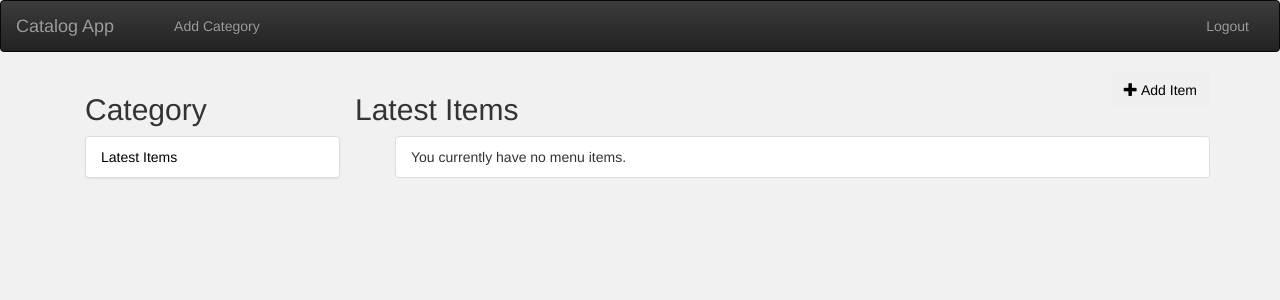
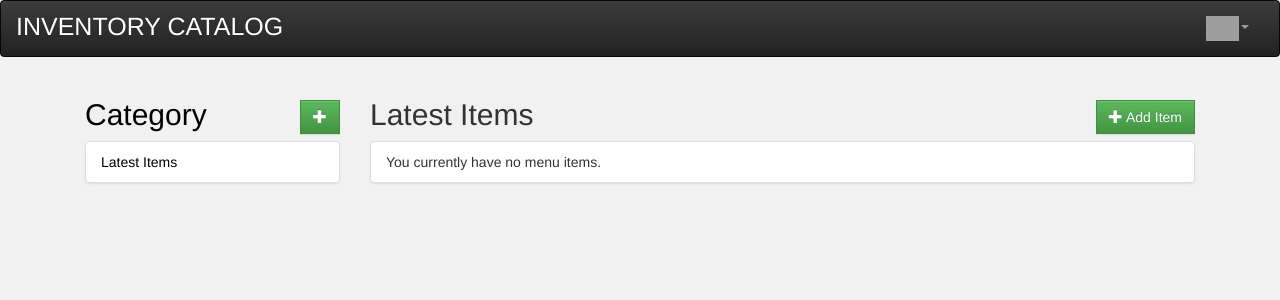
Before and after one commit to ddavignon/item-catalog, a Flask app: page / in a window 1280 px wide. Shown: the top 300 px of the page. Run offline with Flask 2, Linux system fonts and the light colour scheme; the visitor is signed in with stand-in values (Sample User, id 1); some libraries are stand-ins or nearby versions; grey boxes are pictures that could not be loaded.

Commit message:
add more styling

```diff
--- a/application.py
+++ b/application.py
@@ -64,11 +64,8 @@ def newCategory():
         return redirect('/login')
     if request.method == 'POST':
         print login_session
-        # if 'user_id' not in login_session and 'email' in login_session:
-        #     login_session['user_id'] = getUserID(login_session['email'])
-        # else:
-        #     flash('Could not find user!')
-        #     return redirect(url_for('showCatalog'))
+        if 'user_id' not in login_session and 'email' in login_session:
+            login_session['user_id'] = getUserID(login_session['email'])
         newCategory = Category(
             name=request.form['name'],
             user_id=login_session['user_id'])
@@ -122,12 +119,14 @@ def deleteCategory(category_id):
 @app.route('/categories/<int:category_id>/items/')
 def showCategoryItems(category_id):
     category = session.query(Category).filter_by(id=category_id).one()
+    categories = session.query(Category).all()
     creator = getUserInfo(category.user_id)
     items = session.query(
         CatalogItem).filter_by(category_id=category_id).order_by(CatalogItem.id.desc())
     quantity = items.count()
     return render_template(
         'catalog_menu.html',
+        categories=categories,
         category=category,
         items=items,
         quantity=quantity,
--- a/static/styles.css
+++ b/static/styles.css
@@ -20,8 +20,8 @@ li {
 	list-style-type: none
 }
 
-li {
-	padding-left: 30px;
+ul {
+	padding-left: 0;
 }
 
 h3 {
@@ -46,7 +46,7 @@ h3 {
 }
 
 .name {
-	padding: 1rem;
+	padding: 0;
 }
 
 .editdeletepane {
@@ -64,3 +64,13 @@ h3 {
 .detail-card {
 	margin: 0;
 }
+
+.navbar-profile-image {
+	height: 40px;
+	padding-bottom: 15px;
+}
+
+.navbar-brand {
+	text-transform: uppercase;
+	font-size: 2.5rem;
+}
--- a/templates/catalog.html
+++ b/templates/catalog.html
@@ -4,15 +4,18 @@
 {% include "category_panel.html" %}
 <div class="col-md-9">
 	<div class="row">
+		<div class="col-md-12">
+			<h2>Latest Items
 				<div class="pull-right">
 					<a href = "{{ url_for('newCatalogItem') }}">
-				<button class="btn btn-basic primary">
+						<button class="btn btn-success primary">
 							<span class="glyphicon glyphicon-plus" aria-hidden="true"></span>
 								Add Item
 						</button>
 					</a>
 				</div>
-		<h2>Latest Items</h2>
+			</h2>
+		</div>
 	</div>
 	{% include "catalog_list.html" %}
 </div>
--- a/templates/catalog_list.html
+++ b/templates/catalog_list.html
@@ -1,13 +1,13 @@
-<div class="row">
+<ul class="list-group">
 	{% if items and quantity > 0 %}
 	    {% for i in items %}
-	    <div class="col-md-12 card list-card">
+	    <li class="list-group-item">
+			<div class="row">
+				<div class="col-md-12">
 				<!-- <img class="img-thumbnail pull-left" src="http://placehold.it/150" alt="image placeholder" /> -->
 					<span class="name">
 						<a href="{{ url_for('showCatalogItem', category_id=i.category_id, catalog_item_id=i.id) }}" >
-    				<h3>{{i.name}}<br><small>({{ i.category.name }})</small></h3>
-    			</a>
-        	</span>
+							<h3>{{i.name}}</a><br><small>({{ i.category.name }})</small>
 						{% if i.user_id == session.user_id %}
 						<div class="editdeletepane pull-right">
 							<a href="{{ url_for('editCatalogItem', category_id=i.category_id, catalog_item_id=i.id) }}">
@@ -23,7 +23,11 @@
 							</a>
 						</div>
 						{% endif %}
+					</h3>
+					</span>
 				</div>
+			</div>
+	    </li>
 	    {% endfor %}
 	{% else %}
 	<ul>
@@ -32,4 +36,4 @@
 	    </li>
 	</ul>
 	{% endif %}
-</div>
+</ul>
--- a/templates/category_panel.html
+++ b/templates/category_panel.html
@@ -1,21 +1,41 @@
 <div class="col-md-3" style="height: 100%">
-  <h2>Category</h2>
+  <div class="row">
+    <div class="col-md-12">
+      <h2>
+        <a href="{{ url_for('showCatalog') }}">Category</a>
+        <div class="pull-right">
+          <a href = "{{ url_for('newCategory') }}">
+            <button class="btn btn-success primary">
+              <span class="glyphicon glyphicon-plus" aria-hidden="true"></span>
+            </button>
+          </a>
+        </div>
+      </h2>
+    </div>
+  </div>
   <ul class="list-group">
   	<li class="list-group-item"><a href="{{ url_for('showCatalog') }}">Latest Items</a></li>
     {% for c in categories %}
-      <li class="list-group-item"><a href="{{ url_for('showCategoryItems', category_id=c.id) }}">{{ c.name }}</a>
+      <li class="list-group-item">
+        <div class="row">
+          <div class="col-md-12">
+            <a href="{{ url_for('showCategoryItems', category_id=c.id) }}">{{ c.name }}</a>
             {% if c.user_id == session.user_id %}
-        <a href="{{ url_for('editCatalogItem', category_id=c.id, catalog_item_id=c.id) }}">
+            <div class="pull-right">
+              <a href="{{ url_for('editCategory', category_id=c.id, catalog_item_id=c.id) }}">
                 <button class="btn btn-default edit">
                   <span class="glyphicon glyphicon-edit" aria-hidden="true"></span>
                 </button>
               </a>
-        <a href="{{ url_for('deleteCatalogItem', category_id=c.id, catalog_item_id=c.id) }}">
+              <a href="{{ url_for('deleteCategory', category_id=c.id, catalog_item_id=c.id) }}">
                 <button class="btn btn-danger delete">
                   <span class="glyphicon glyphicon-remove" aria-hidden="true"></span>
                 </button>
               </a>
+            </div>
             {% endif %}
+          </div>
+        </div>
       </li>
     {% endfor %}
   </ul>
--- a/templates/edit_catalog_item.html
+++ b/templates/edit_catalog_item.html
@@ -23,7 +23,7 @@
 						<input type ="text" class="form-control" maxlength="10" name="price" value="{{ item.price }}">
 					</div>
 					{% include "category_form_list.html" %}
-					<button type="submit" class="btn btn-basic" id="submit" type="submit">
+					<button type="submit" class="btn btn-success" id="submit" type="submit">
 					<span class="glyphicon glyphicon-glass" aria-hidden="true"></span>Update</button>
 					<button class="btn btn-default delete">
 						<span class="glyphicon glyphicon-remove" aria-hidden="true"></span>
--- a/templates/edit_category.html
+++ b/templates/edit_category.html
@@ -14,7 +14,7 @@
 					<label for="name">Name:</label>
 					<input type ="text" maxlength="50" class="form-control" name="name" value="{{category.name}}">
                     <div style="margin-top: 1rem">
-                        <button type="submit" class="btn btn-basic" id="submit" type="submit">
+                        <button type="submit" class="btn btn-success" id="submit" type="submit">
                         <span class="glyphicon glyphicon-glass" aria-hidden="true"></span>Create</button>
                         <button class="btn btn-default delete">
                             <span class="glyphicon glyphicon-remove" aria-hidden="true"></span>
--- a/templates/header.html
+++ b/templates/header.html
@@ -2,20 +2,35 @@
   <div class="container-fluid">
     <!-- Brand and toggle get grouped for better mobile display -->
     <div class="navbar-header">
-      <a class="navbar-brand" href="{{ url_for('showCatalog') }}">Catalog App</a>
+      <button type="button" class="navbar-toggle collapsed" data-toggle="collapse" data-target="#bs-example-navbar-collapse-1" aria-expanded="false">
+        <span class="sr-only">Toggle navigation</span>
+        <span class="icon-bar"></span>
+        <span class="icon-bar"></span>
+        <span class="icon-bar"></span>
+      </button>
+      <a class="navbar-brand" href="{{ url_for('showCatalog') }}"><span style="color:white">Inventory Catalog</span></a>
     </div>
    <!-- Collect the nav links, forms, and other content for toggling -->
     <div class="collapse navbar-collapse" id="bs-example-navbar-collapse-1">
-    {% if session.user_id %}
-     <ul class="nav navbar-nav">
-      <li><a href="{{ url_for('newCategory') }}">Add Category</a></li>
-     </ul>
-    {% endif %}
       <ul class="nav navbar-nav navbar-right">
         {%if 'username' not in session %}
-          <li><a href="{{url_for('showLogin')}}">Click Here to Login </a></li>
+          <li><a href="{{url_for('showLogin')}}">Login</a></li>
         {% else %}
-          <li><a href="{{url_for('disconnect')}}">Logout </a></li>
+          {% if session.user_id %}
+          <li class="dropdown">
+              <a href="#" class="dropdown-toggle" data-toggle="dropdown" role="button" aria-haspopup="true" aria-expanded="false">
+                <img src="{{ session['picture']}}" alt="profile image" class="navbar-profile-image image-responsive pull-left">
+              <span class="caret"></span></a>
+              <ul class="dropdown-menu">
+                <li><a href="{{ url_for('newCategory') }}">Add Category</a></li>
+                <li><a href="{{ url_for('newCatalogItem') }}">Add Item</a></li>
+                <li role="separator" class="divider"></li>
+                <li><a href="{{ url_for('showCatalog') }}">Home</a></li>
+                <li role="separator" class="divider"></li>
+                <li><a href="{{url_for('disconnect')}}">Logout: {{ session['email']}} </a></li>
+              </ul>
+            </li>
+          {% endif %}
         {% endif %}
       </ul>
     </div><!-- /.navbar-collapse -->
--- a/templates/new_catalog_item.html
+++ b/templates/new_catalog_item.html
@@ -22,7 +22,7 @@
 						<input type ="text" class="form-control" maxlength="10" name="price" placeholder="Price in $">
 					</div>
 					{% include "category_form_list.html" %}
-					<button type="submit" class="btn btn-basic" id="submit" type="submit">
+					<button type="submit" class="btn btn-success" id="submit" type="submit">
 					<span class="glyphicon glyphicon-glass" aria-hidden="true"></span>Create</button>
 					<button class="btn btn-default delete">
 						<span class="glyphicon glyphicon-remove" aria-hidden="true"></span>
--- a/templates/new_category.html
+++ b/templates/new_category.html
@@ -14,7 +14,7 @@
 					<label for="name">Name:</label>
 					<input type ="text" maxlength="50" class="form-control" name="name" placeholder="Name of the category">
                     <div style="margin-top: 1rem">
-                        <button type="submit" class="btn btn-basic" id="submit" type="submit">
+                        <button type="submit" class="btn btn-success" id="submit" type="submit">
                         <span class="glyphicon glyphicon-glass" aria-hidden="true"></span>Create</button>
                         <button class="btn btn-default delete">
                             <span class="glyphicon glyphicon-remove" aria-hidden="true"></span>
```
Also changed, not shown: templates/catalog_menu.html (+9 -7 lines). Lines whose indentation alone changed are shown as unchanged.
